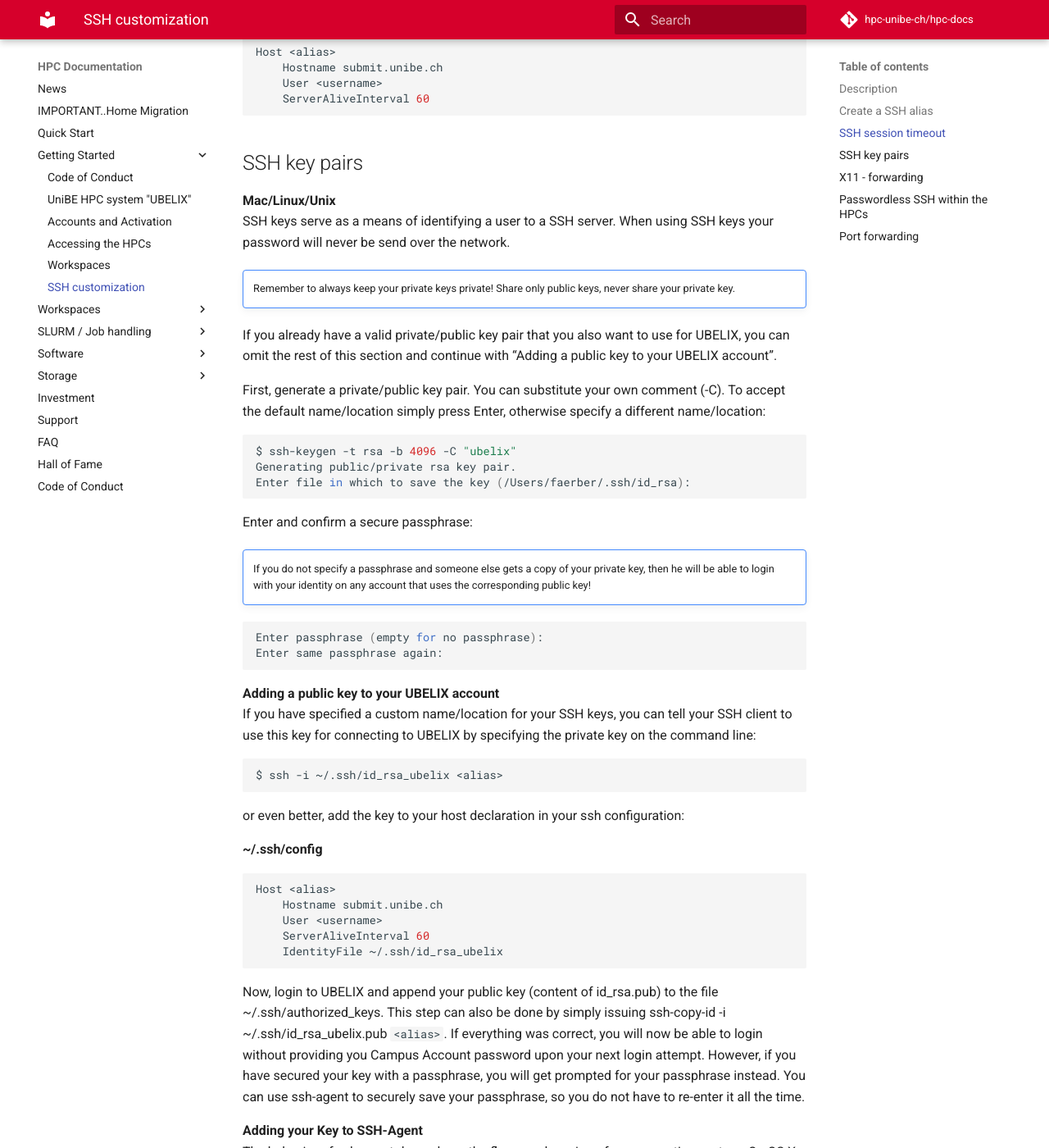
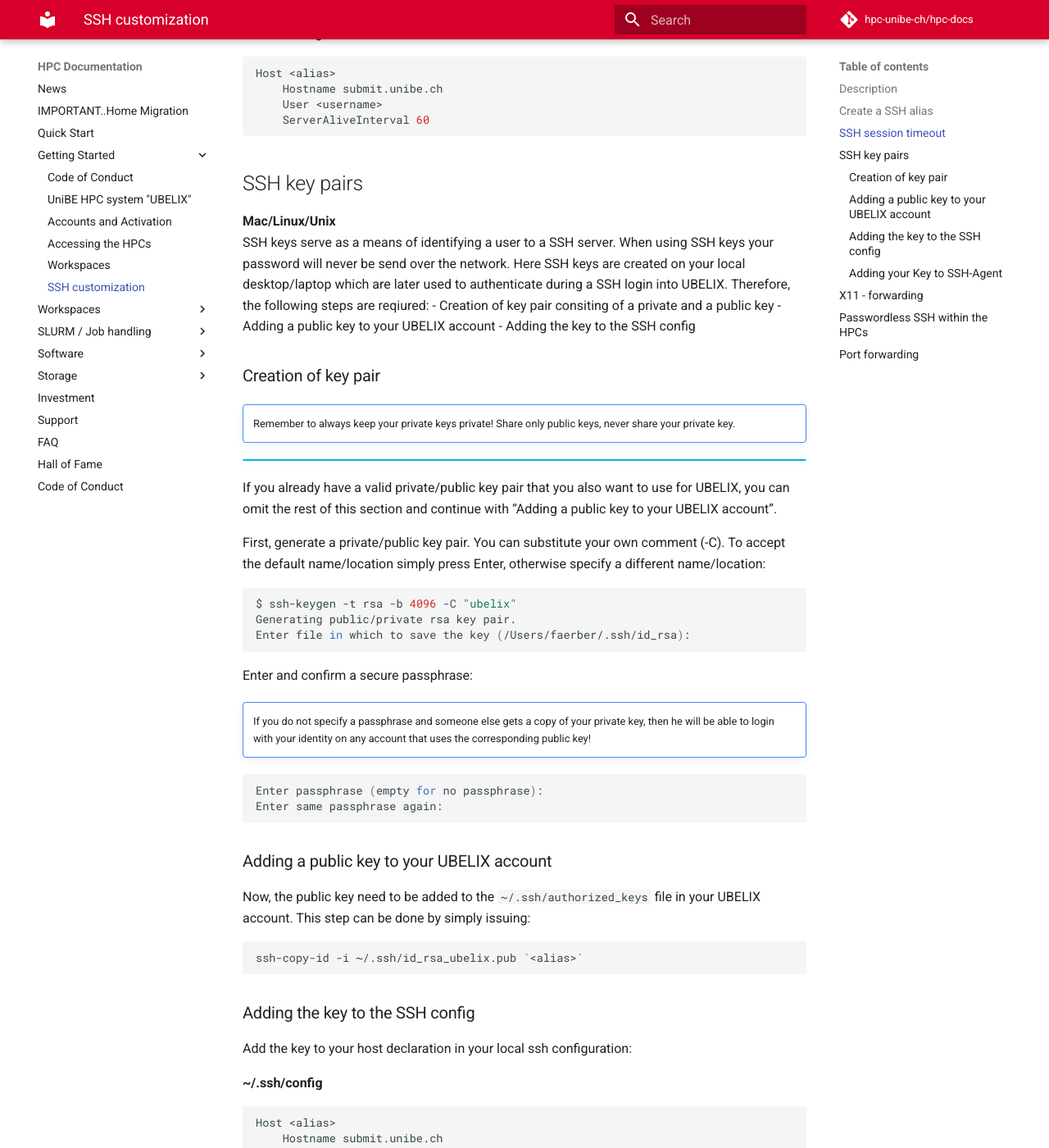
Before and after one commit to hpc-unibe-ch/hpc-unibe-ch.github.io, an MkDocs documentation site: the page built from docs/getting-Started/ssh-customization.md, in a window 1280 px wide and 1400 px high, scrolled down 1071 px. Shown: the whole window at 82% size. Built offline with MkDocs 1.6.1 and Material for MkDocs 9.7.7, drawn with Linux system fonts in a browser that asks for light colours; comment, search, counter and statistics services are not loaded; some of the changed text lies outside the part shown.

Commit message:
imporve ssh custom

````diff
--- a/docs/getting-Started/ssh-customization.md
+++ b/docs/getting-Started/ssh-customization.md
@@ -7,7 +7,7 @@
 
 **Mac/Linux/Unix**
 
-To simplify the login procedure you can define an alias for the user-/hostname combination. Add a host declaration to ~/.ssh/config (substitute your own alias and username):
+To simplify the login procedure you can define an alias for the user-/hostname combination. Add a host declaration to ~/.ssh/config on your local desktop/laptop (substitute your own alias and username):
 
 
 **~/.ssh/config**
@@ -48,10 +48,18 @@
 
 **Mac/Linux/Unix**
 SSH keys serve as a means of identifying a user to a SSH server. When using SSH keys your password will never be send over the network.
+Here SSH keys are created on your local desktop/laptop which are later used to authenticate during a SSH login into UBELIX.
+Therefore, the following steps are reqiured:
+- Creation of key pair consiting of a private and a public key
+- Adding a public key to your UBELIX account
+- Adding the key to the SSH config
+
+### Creation of key pair
 
 !!! types caution ""
     Remember to always keep your private keys private! Share only public keys, never share your private key.
 
+!!! types info ""
 If you already have a valid private/public key pair that you also want to use for UBELIX, you can omit the rest of this section and continue with "Adding a public key to your UBELIX account".
 
 First, generate a private/public key pair. You can substitute your own comment (-C).  To accept the default name/location simply press Enter, otherwise specify a different name/location:
@@ -72,14 +80,16 @@
 Enter same passphrase again:
 ```
 
-**Adding a public key to your UBELIX account**
-If you have specified a custom name/location for your SSH keys, you can tell your SSH client to use this key for connecting to UBELIX by specifying the private key on the command line:
+### Adding a public key to your UBELIX account
+
+Now, the public key need to be added to the `~/.ssh/authorized_keys` file in your UBELIX account. This step can be done by simply issuing:
 
 ```Bash
-$ ssh -i ~/.ssh/id_rsa_ubelix <alias>
+ssh-copy-id -i ~/.ssh/id_rsa_ubelix.pub `<alias>`
 ```
 
-or even better, add the key to your host declaration in your ssh configuration:
+### Adding the key to the SSH config
+Add the key to your host declaration in your local ssh configuration:
 
 **~/.ssh/config**
 ```Bash
@@ -90,11 +100,10 @@
     IdentityFile ~/.ssh/id_rsa_ubelix
 ```
 
-Now, login to UBELIX and append your public key (content of id_rsa.pub) to the file ~/.ssh/authorized_keys. This step can also be done by simply issuing ssh-copy-id -i ~/.ssh/id_rsa_ubelix.pub `<alias>`. If everything was correct, you will now be able to login without providing you Campus Account password upon your next login attempt. However, if you have secured your key with a passphrase, you will get prompted for your passphrase instead. You can use ssh-agent to securely save your passphrase, so you do not have to re-enter it all the time.
+If everything was correct, you will now be able to login without providing you Campus Account password upon your next login attempt. However, if you have secured your key with a passphrase, you will get prompted for your passphrase instead. You can use ssh-agent to securely save your passphrase, so you do not have to re-enter it all the time.
 
-**Adding your Key to SSH-Agent**
+### Adding your Key to SSH-Agent
 The behavior of ssh-agent depends on the flavor and version of your operating system. On OS X Leopard or later your keys can be saved in the system's keychain. Most Linux installations will automatically start ssh-agent when you log in.
-
 
 Add the key to ssh-agent:
 
````
